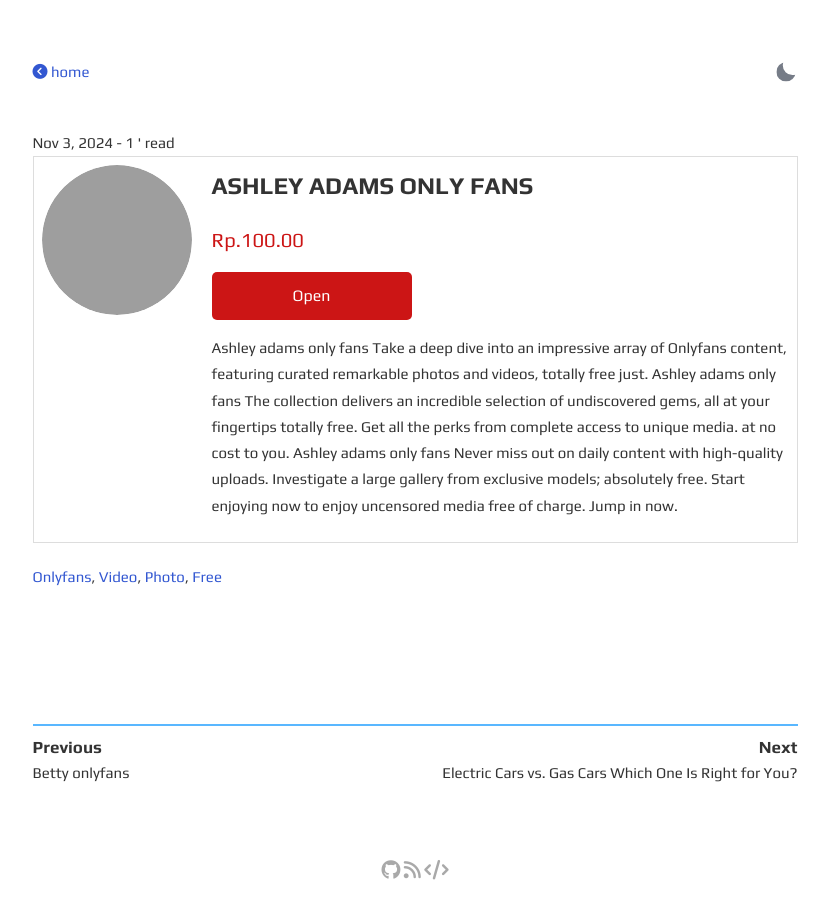
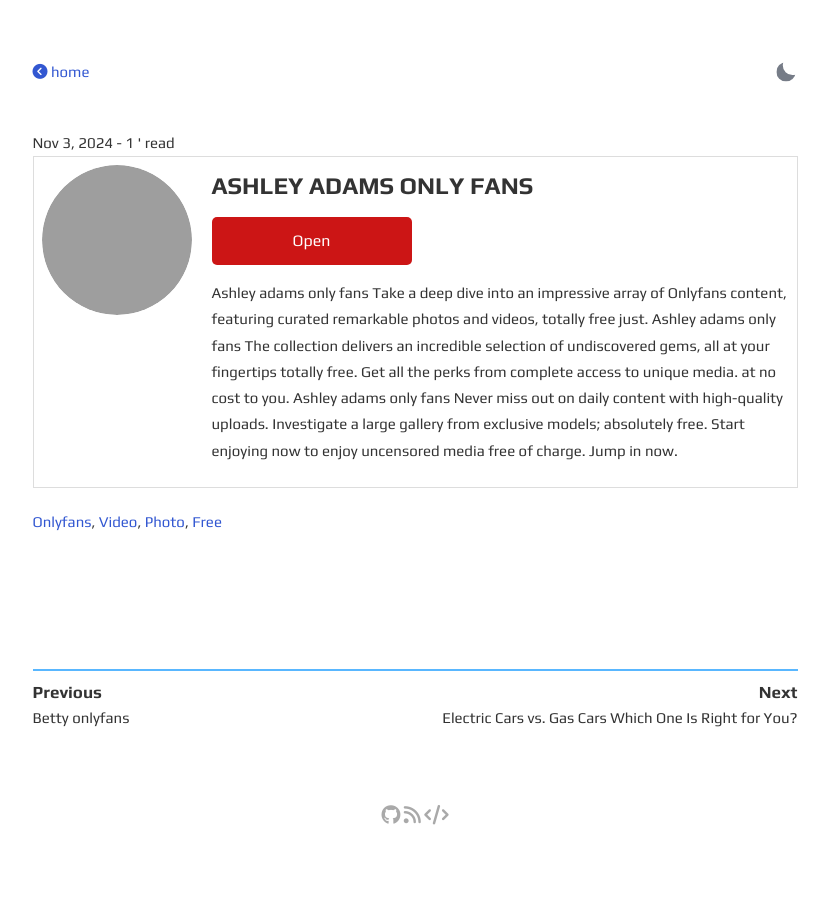
Before and after one commit to ZollaMaga/newsblog, a Jekyll site: the page built from _posts/2024-11-03-2.md, in a window 1280 px wide. Shown: the whole page, without its empty margins (225-1054 px from the left). Built offline with Jekyll 4.4.1, drawn with Linux system fonts in a browser that asks for light colours; grey boxes are pictures that could not be loaded.

Commit message:
Update post.html

```diff
--- a/_layouts/post.html
+++ b/_layouts/post.html
@@ -20,11 +20,11 @@
         </div>
         <div class="container-details">
         <h1 class="title">{{ page.title }}</h1>
-	<div class="tg-channel-user">
+<div class="tg-channel-user">
+  <i class="tgramicon tgramicon-user-alt-3"></i>
   <span class="tg-user-count">{{ page.follower.current }}</span>
   <span class="tg-user-change is-plus">{{ page.follower.change }}</span>
 </div>
-        <p class="follower">Rp.100.00</p>
 	<a class="container-link" href="">Open</a>
         <p class="container-description">{{ content }}</p>
 
```
